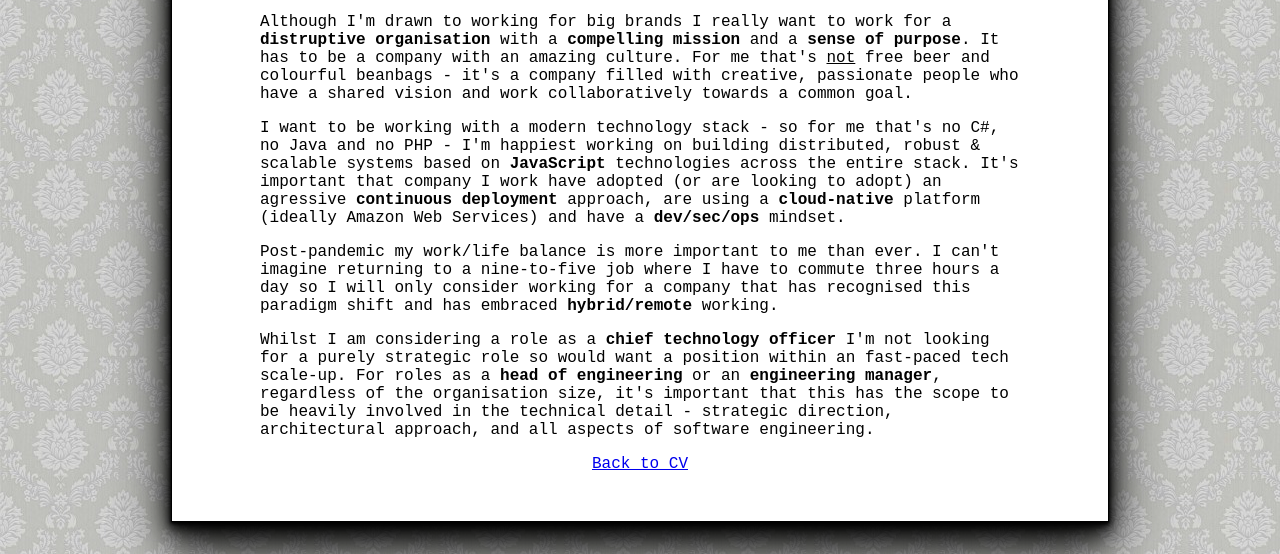
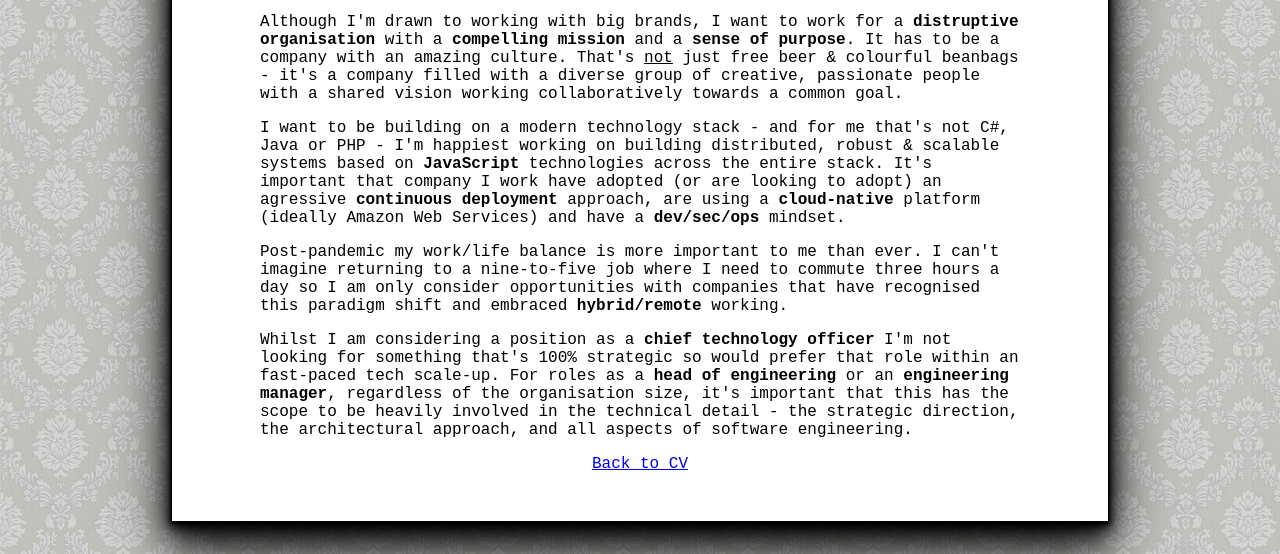
Before and after one commit to chrisallmark/chrisallmark.github.io, a plain HTML site: page info.html in a window 1280 px wide. Shown: the part 339-893 px from the top of the page. Drawn offline with Linux system fonts and the light colour scheme.

Commit message:
Update CV

```diff
--- a/info.html
+++ b/info.html
@@ -45,43 +45,42 @@
           >
         </header>
         <blockquote>
-          Although I'm drawn to working for big brands I really want to work for
-          a
+          Although I'm drawn to working with big brands, I want to work for a
           <strong>distruptive organisation</strong> with a
           <strong>compelling mission</strong> and a
           <strong>sense of purpose</strong>. It has to be a company with an
-          amazing culture. For me that's <u>not</u> free beer and colourful
-          beanbags - it's a company filled with creative, passionate people who
-          have a shared vision and work collaboratively towards a common goal.
+          amazing culture. That's <u>not</u> just free beer & colourful beanbags
+          - it's a company filled with a diverse group of creative, passionate
+          people with a shared vision working collaboratively towards a common
+          goal.
         </blockquote>
         <blockquote>
-          I want to be working with a modern technology stack - so for me that's
-          no C#, no Java and no PHP - I'm happiest working on building
-          distributed, robust & scalable systems based on
-          <strong>JavaScript </strong>technologies across the entire stack. It's
+          I want to be building on a modern technology stack - and for me that's
+          not C#, Java or PHP - I'm happiest working on building distributed,
+          robust & scalable systems based on
+          <strong>JavaScript</strong> technologies across the entire stack. It's
           important that company I work have adopted (or are looking to adopt)
           an agressive <strong>continuous deployment</strong> approach, are
-          using a
-          <strong>cloud-native</strong>
-          platform (ideally Amazon Web Services) and have a
-          <strong>dev/sec/ops</strong> mindset.
+          using a <strong>cloud-native</strong> platform (ideally Amazon Web
+          Services) and have a <strong>dev/sec/ops</strong> mindset.
         </blockquote>
         <blockquote>
           Post-pandemic my work/life balance is more important to me than ever.
-          I can't imagine returning to a nine-to-five job where I have to
-          commute three hours a day so I will only consider working for a
-          company that has recognised this paradigm shift and has embraced
+          I can't imagine returning to a nine-to-five job where I need to
+          commute three hours a day so I am only consider opportunities with
+          companies that have recognised this paradigm shift and embraced
           <strong>hybrid/remote</strong> working.
         </blockquote>
         <blockquote>
-          Whilst I am considering a role as a
-          <strong>chief technology officer</strong> I'm not looking for a purely
-          strategic role so would want a position within an fast-paced tech
-          scale-up. For roles as a <strong>head of engineering</strong> or an
+          Whilst I am considering a position as a
+          <strong>chief technology officer</strong> I'm not looking for
+          something that's 100% strategic so would prefer that role within an
+          fast-paced tech scale-up. For roles as a
+          <strong>head of engineering</strong> or an
           <strong>engineering manager</strong>, regardless of the organisation
           size, it's important that this has the scope to be heavily involved in
-          the technical detail - strategic direction, architectural approach,
-          and all aspects of software engineering.
+          the technical detail - the strategic direction, the architectural
+          approach, and all aspects of software engineering.
         </blockquote>
         <div class="center"><a href="index.html">Back to CV</a></div>
       </div>
```
